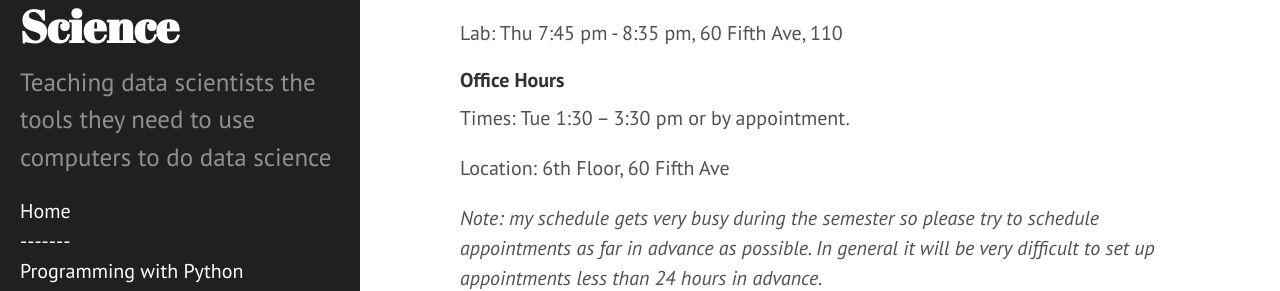
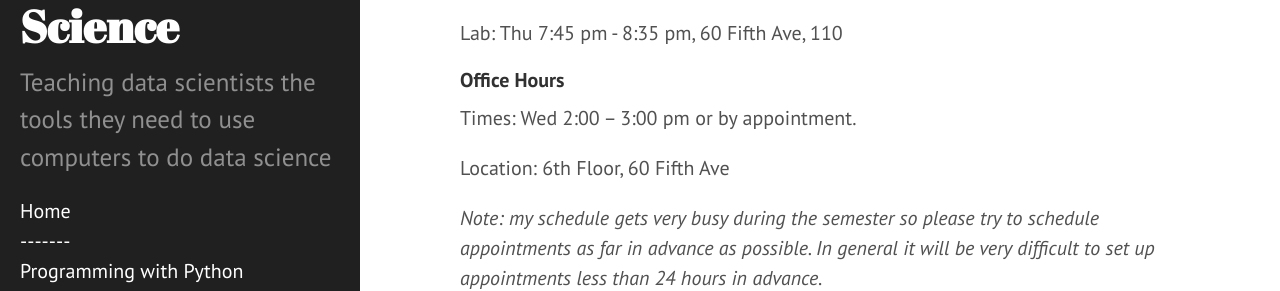
Before and after one commit to nyu-cds/courses, a Jekyll site: the page built from syllabus/advanced-syllabus.md, in a window 1280 px wide and 900 px high, scrolled down 342 px. Shown: the part 155-446 px from the top of the window. Built offline with Jekyll 4.4.1, drawn with Linux system fonts in a browser that asks for light colours.

Commit message:
Update advanced-syllabus.md

```diff
--- a/syllabus/advanced-syllabus.md
+++ b/syllabus/advanced-syllabus.md
@@ -24,7 +24,7 @@ Lab: Thu 7:45 pm - 8:35 pm, 60 Fifth Ave, 110
 
 #### Office Hours
 
-Times: Tue 1:30 – 3:30 pm or by appointment.
+Times: Wed 2:00 – 3:00 pm or by appointment.
 
 Location: 6th Floor, 60 Fifth Ave
 
```
